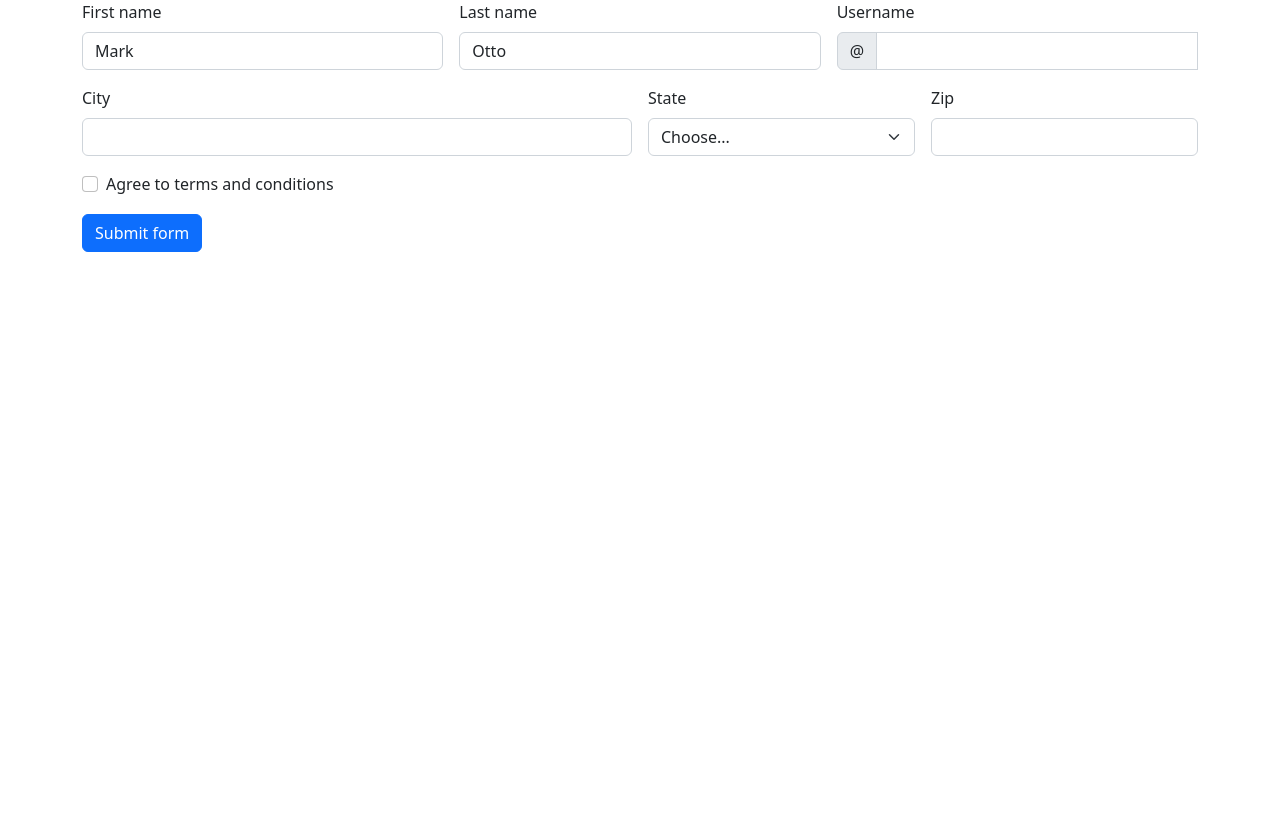
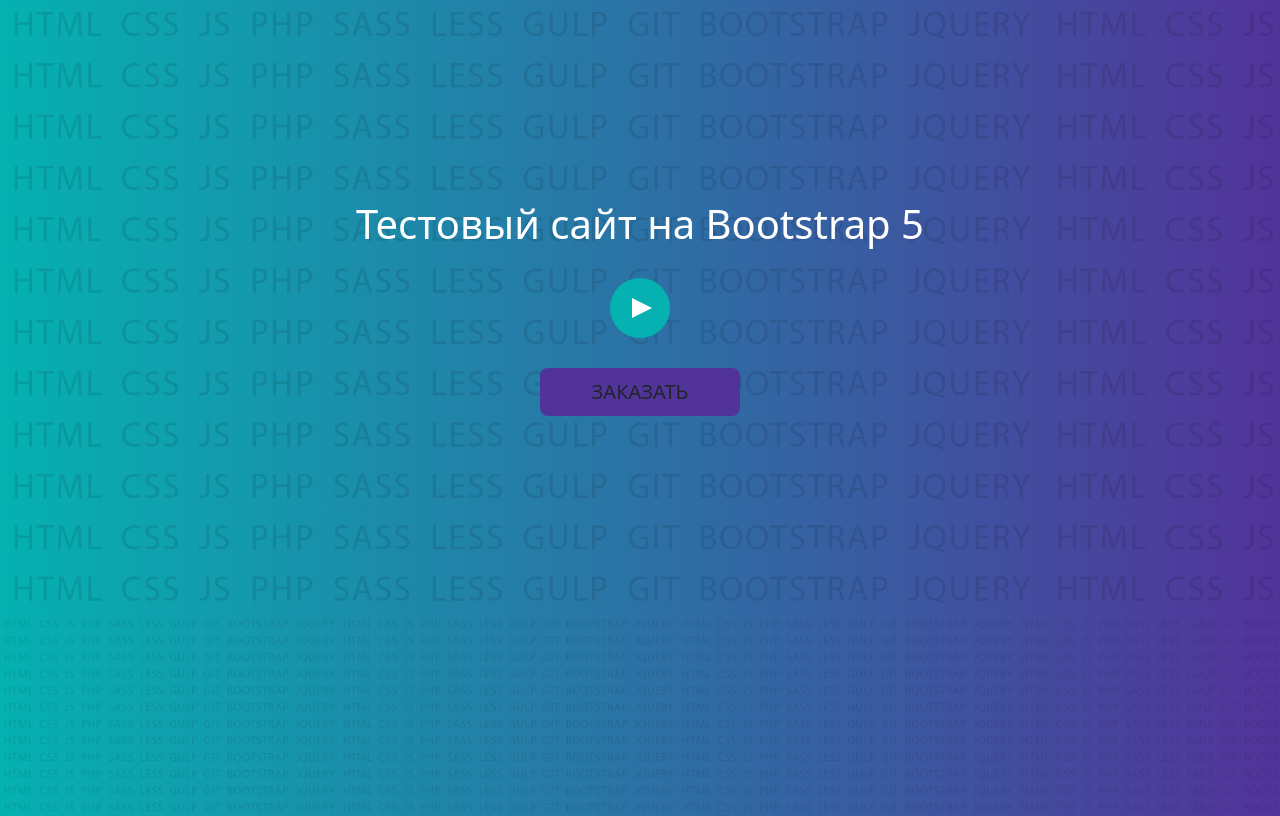
Before and after one commit to kazakovlv/TestBS5, a plain HTML site: page index.html in a window 1280 px wide. Drawn offline with Linux system fonts and the light colour scheme.

Commit message:
Урок 3 начало

```diff
--- /dev/null
+++ b/css/style.css
@@ -0,0 +1,82 @@
+:root {
+    --color1: #05b1b1;
+    --color2: #52339a;
+}
+
+header,
+footer,
+section {
+    padding: 100px 0;
+
+}
+
+header {
+    padding: 200px 0;
+}
+
+header,
+footer {
+    background: url(../img/pattern.png), var(--color1);
+    background: url(../img/pattern.png), -moz-linear-gradient(left, var(--color1) 0%, var(--color2) 100%);
+    background: url(../img/pattern.png), -webkit-linear-gradient(left, var(--color1) 0%, var(--color2) 100%);
+    background: url(../img/pattern.png), linear-gradient(to right, var(--color1) 0%, var(--color2) 100%);
+    filter: url(../img/pattern.png), progid:DXImageTransform.Microsoft.gradient(startColorstr=var(--color1), endColorstr=var(--color2), GradientType=1);
+    background-size: contain;
+}
+
+.itd_play {
+    background-color: var(--color1);
+    width: 60px;
+    height: 60px;
+    border-radius: 50%;
+    display: flex;
+    justify-content: center;
+    align-items: center;
+    cursor: pointer;
+    margin: 30px auto;
+    transition: all 0.2s ease;
+}
+
+.itd_play:hover {
+    background-color: var(--color2);
+}
+
+.itd_triangle {
+    margin-right: -3px;
+    width: 0;
+    height: 0;
+    border-style: solid;
+    border-width: 10px 0 10px 20px;
+    border-color: transparent transparent transparent var(--bs-white);
+}
+
+.btn_itd {
+    display: block;
+    max-width: 200px;
+    margin: 0 auto;
+    padding: 8px 30px;
+    background-color: var(--color2);
+}
+
+.btn_itd:hover {
+    color: var(--bs-white);
+    background-color: var(--color1);
+}
+
+.embed-container {
+    position: relative;
+    padding-bottom: 56.25%;
+    height: 0;
+    overflow: hidden;
+    max-width: 100%;
+}
+
+.embed-container iframe,
+.embed-container object,
+.embed-container embed {
+    position: absolute;
+    top: 0;
+    left: 0;
+    width: 100%;
+    height: 100%;
+}
--- a/index.html
+++ b/index.html
@@ -4,81 +4,48 @@
   <meta charset="UTF-8">
   <meta http-equiv="X-UA-Compatible" content="IE=edge">
   <meta name="viewport" content="width=device-width, initial-scale=1.0">
-    <link href="css/bootstrap.min.css" rel="stylesheet">
-    <title>Document</title>
+  <link rel="shortcut icon" href="img/favicon.ico" type="image/x-icon">
+  <link rel="stylesheet" href="css/bootstrap.min.css">
+  <link rel="stylesheet" href="css/fontello.css">
+  <link rel="stylesheet" href="css/style.css">
+  <title>Тестовый сайт</title>
 </head>
 <body>
+  <header>
     <div class="container">
       <div class="row">
-            <div class="col">
-                <form class="row g-3 needs-validation" novalidate>
-                    <div class="col-md-4">
-                      <label for="validationCustom01" class="form-label">First name</label>
-                      <input type="text" class="form-control" id="validationCustom01" value="Mark" required>
-                      <div class="valid-feedback">
-                        Looks good!
+        <div class="col-12">
+          <h1 class="text-center text-white">Тестовый сайт на Bootstrap 5</h1>
+          <div class="itd_play" data-bs-toggle="modal" data-bs-target="#myModal">
+            <div class="itd_triangle"></div>
           </div>
-                    </div>
-                    <div class="col-md-4">
-                      <label for="validationCustom02" class="form-label">Last name</label>
-                      <input type="text" class="form-control" id="validationCustom02" value="Otto" required>
-                      <div class="valid-feedback">
-                        Looks good!
-                      </div>
-                    </div>
-                    <div class="col-md-4">
-                      <label for="validationCustomUsername" class="form-label">Username</label>
-                      <div class="input-group">
-                        <span class="input-group-text" id="inputGroupPrepend">@</span>
-                        <input type="text" class="form-control" id="validationCustomUsername" aria-describedby="inputGroupPrepend" required>
-                        <div class="invalid-feedback">
-                          Please choose a username.
+          <a href="#footer" class="btn btn_itd btn-lg text-uppercase">Заказать</a>
         </div>
       </div>
     </div>
-                    <div class="col-md-6">
-                      <label for="validationCustom03" class="form-label">City</label>
-                      <input type="text" class="form-control" id="validationCustom03" required>
-                      <div class="invalid-feedback">
-                        Please provide a valid city.
+  </header>
+
+  <div class="container">
+    <div class="row">
+      <div class="col-12"></div>
     </div>
   </div>
-                    <div class="col-md-3">
-                      <label for="validationCustom04" class="form-label">State</label>
-                      <select class="form-select" id="validationCustom04" required>
-                        <option selected disabled value="">Choose...</option>
-                        <option>...</option>
-                      </select>
-                      <div class="invalid-feedback">
-                        Please select a valid state.
+
+  <footer id="footer">
+  </footer>
+  <div class="modal fade" id="myModal" tabindex="-1" aria-labelledby="exampleModalLabel" aria-hidden="true">
+    <div class="modal-dialog">
+      <div class="modal-content">
+        <div class="modal-header">
+          <h5 class="modal-title" id="exampleModalLabel">Трейлер видео</h5>
+          <button type="button" class="btn-close" data-bs-dismiss="modal" aria-label="Close"></button>
         </div>
-                    </div>
-                    <div class="col-md-3">
-                      <label for="validationCustom05" class="form-label">Zip</label>
-                      <input type="text" class="form-control" id="validationCustom05" required>
-                      <div class="invalid-feedback">
-                        Please provide a valid zip.
-                      </div>
-                    </div>
-                    <div class="col-12">
-                      <div class="form-check">
-                        <input class="form-check-input" type="checkbox" value="" id="invalidCheck" required>
-                        <label class="form-check-label" for="invalidCheck">
-                          Agree to terms and conditions
-                        </label>
-                        <div class="invalid-feedback">
-                          You must agree before submitting.
+        <div class="modal-body">
+          <div class='embed-container'><iframe src='https://www.youtube.com/embed//7bdfe_MqEjQ' frameborder='0' allowfullscreen></iframe></div>
         </div>
       </div>
     </div>
-                    <div class="col-12">
-                      <button class="btn btn-primary" type="submit">Submit form</button>
   </div>
-                </form>
-            </div>
-        </div>
-    </div>
-
   <script src="js/bootstrap.bundle.min.js"></script>
 </body>
 </html>
```
Lines whose indentation alone changed are shown as unchanged.
